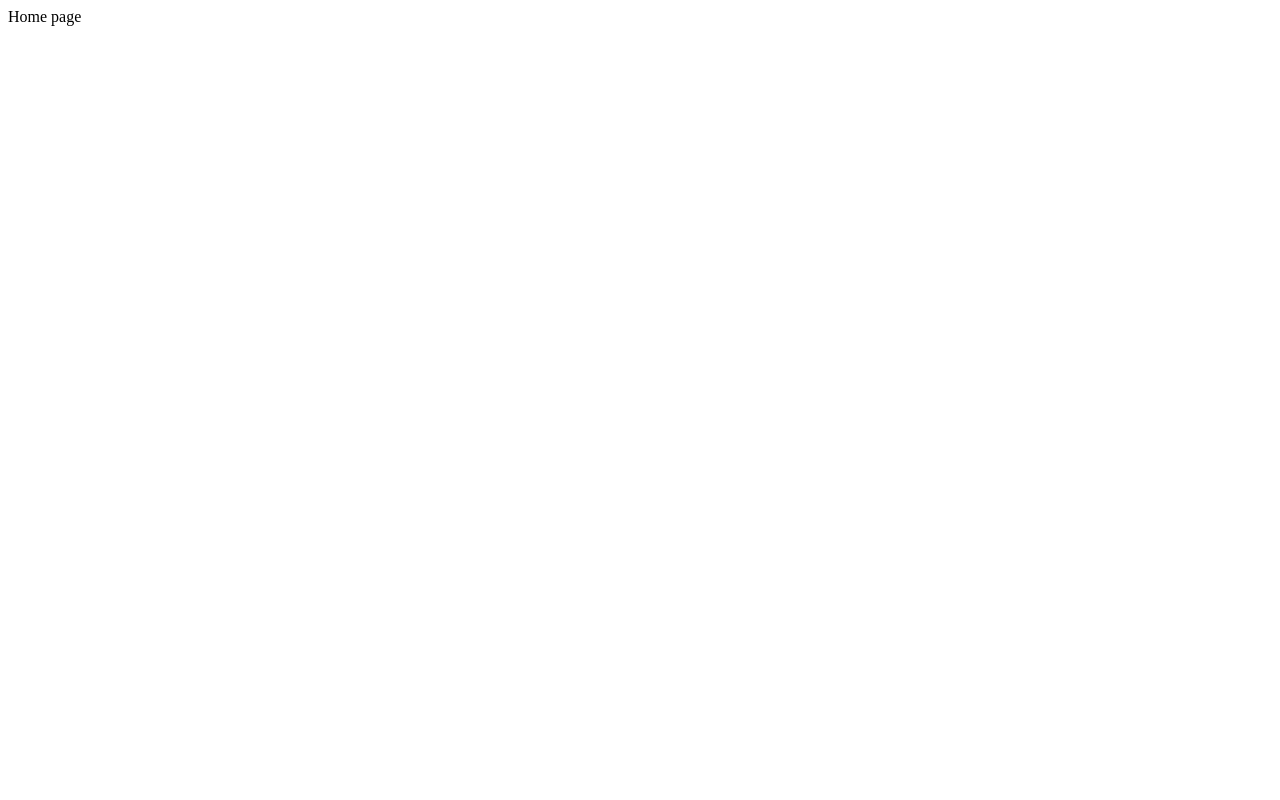
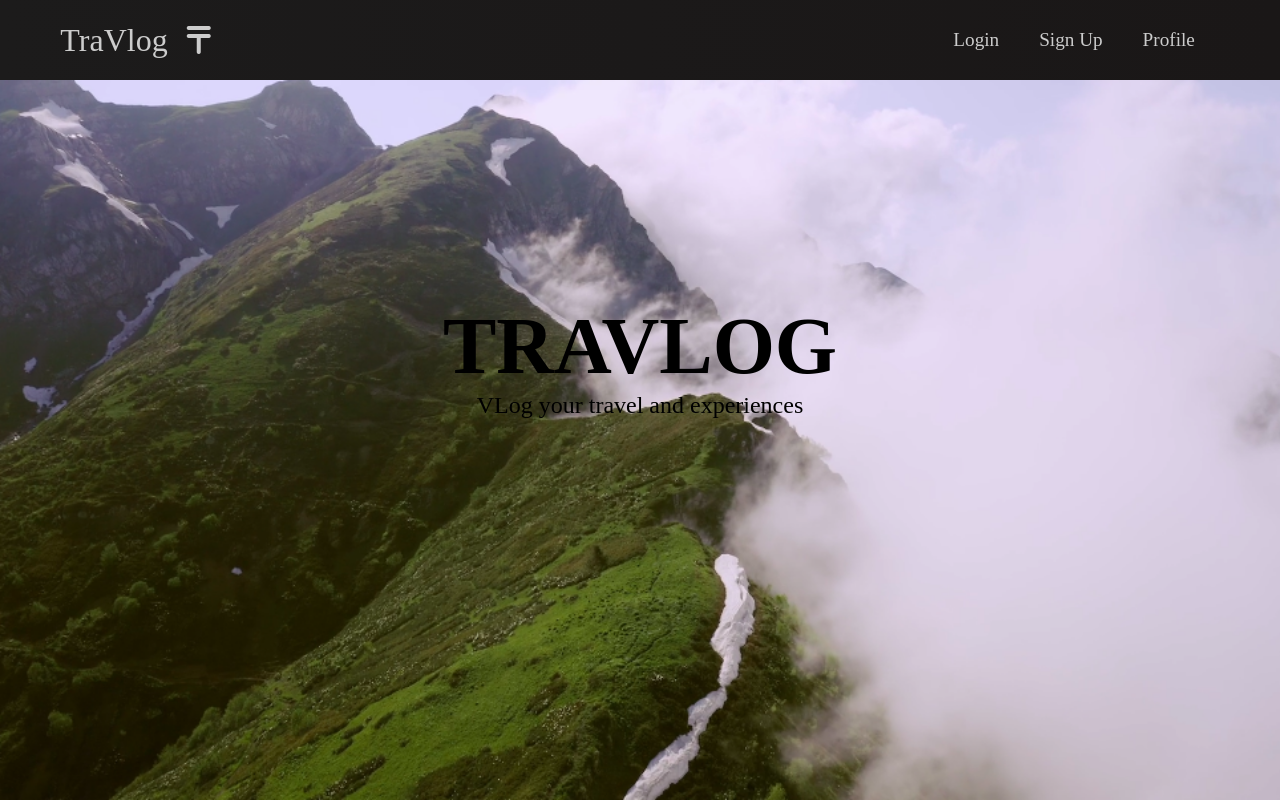
Before and after one commit to Navneet-Singh-123/HarbourX, a React (Create React App) app in the folder client/: page / in a window 1280 px wide. Built offline with nearby package versions, Linux system fonts and the light colour scheme; the HTML template or start-up script is replaced by a standard one.

Commit message:
Home page initial setup

```diff
--- a/client/public/index.html
+++ b/client/public/index.html
@@ -24,6 +24,13 @@
       work correctly both with client-side routing and a non-root public URL.
       Learn how to configure a non-root public URL by running `npm run build`.
     -->
+    <link
+      rel="stylesheet"
+      href="https://cdnjs.cloudflare.com/ajax/libs/font-awesome/6.0.0-beta2/css/all.min.css"
+      integrity="sha512-YWzhKL2whUzgiheMoBFwW8CKV4qpHQAEuvilg9FAn5VJUDwKZZxkJNuGM4XkWuk94WCrrwslk8yWNGmY1EduTA=="
+      crossorigin="anonymous"
+      referrerpolicy="no-referrer"
+    />
     <title>React App</title>
   </head>
   <body>
--- a/client/src/App.js
+++ b/client/src/App.js
@@ -1,7 +1,19 @@
-import React from "react";
+import React, { Fragment } from "react";
+import { BrowserRouter as Router, Route, Switch } from "react-router-dom";
+import Navbar from "./components/layout/Navbar";
+import HomePage from "./components/pages/Home";
 
 const App = () => {
-  return <div>Home page</div>;
+  return (
+    <Router>
+      <Fragment>
+        <Navbar />
+        <Switch>
+          <Route exact path="/" component={HomePage} />
+        </Switch>
+      </Fragment>
+    </Router>
+  );
 };
 
 export default App;
--- /dev/null
+++ b/client/src/components/layout/Navbar.js
@@ -0,0 +1,38 @@
+import React, { useState } from "react";
+import { Link } from "react-router-dom";
+import "../../resources/css/index.css";
+
+const Navbar = () => {
+  return (
+    <div>
+      <nav className="navbar">
+        <div className="navbar-container">
+          <Link to="/" className="navbar-logo">
+            <span style={{ paddingRight: "1.2rem" }}>TraVlog</span>
+            <i class="fas fa-tenge"></i>
+          </Link>
+          <ul className="nav-menu">
+            <li className="nav-item underline-effect">
+              <Link to="/login" className="nav-links ">
+                Login
+              </Link>
+            </li>
+            <li className="nav-item underline-effect">
+              <Link to="/sign-up" className="nav-links">
+                Sign Up
+              </Link>
+            </li>
+
+            <li className="nav-item underline-effect">
+              <Link to="/profile" className="nav-links">
+                Profile
+              </Link>
+            </li>
+          </ul>
+        </div>
+      </nav>
+    </div>
+  );
+};
+
+export default Navbar;
--- /dev/null
+++ b/client/src/components/pages/Home.js
@@ -0,0 +1,24 @@
+import React from "react";
+
+const Home = () => {
+  return (
+    <div>
+      <div className="home-background">
+        <div className="home-background-content">
+          <h1 className="home-background-head">TraVlog</h1>
+          <p
+            style={{
+              margin: "0",
+              fontSize: "1.5rem",
+              textAlign: "center",
+            }}
+          >
+            VLog your travel and experiences
+          </p>
+        </div>
+      </div>
+    </div>
+  );
+};
+
+export default Home;
--- /dev/null
+++ b/client/src/resources/css/index.css
@@ -0,0 +1,122 @@
+/* Navbar */
+
+* {
+  margin: 0;
+  padding: 0;
+}
+
+.navbar {
+  background: linear-gradient(90deg, rgb(28, 27, 27) 0%, rgb(26, 23, 23) 100%);
+  height: 80px;
+  display: flex;
+  justify-content: center;
+  align-items: center;
+  font-size: 1.2rem;
+  position: sticky;
+  top: 0;
+  z-index: 999;
+}
+
+.navbar-container {
+  display: flex;
+  padding-left: 1.7rem;
+  justify-content: center;
+  align-items: center;
+  height: 80px;
+}
+
+.navbar-logo {
+  color: rgb(204, 204, 204);
+  justify-self: start;
+  margin-left: 20px;
+  cursor: pointer;
+  text-decoration: none;
+  font-size: 2rem;
+  display: flex;
+  align-items: center;
+  transition: all 0.2s ease-out;
+}
+
+.navbar-logo:hover {
+  transition: all 0.2s ease-out;
+  color: #fff;
+}
+
+.nav-menu {
+  display: grid;
+  grid-template-columns: repeat(4, auto);
+  grid-gap: 40px;
+  list-style: none;
+  text-align: center;
+  width: 80vw;
+  justify-content: end;
+  margin-right: 2rem;
+}
+
+.nav-item {
+  height: 80px;
+}
+
+.nav-links {
+  color: rgb(204, 204, 204);
+  display: flex;
+  align-items: center;
+  text-decoration: none;
+  height: 100%;
+  transition: all 0.2s ease-out;
+}
+
+.nav-links:hover {
+  transition: all 0.2s ease-out;
+  color: #fff;
+}
+
+.underline-effect {
+  display: inline-block;
+  position: relative;
+  color: #fff;
+}
+
+.underline-effect:after {
+  content: "";
+  position: absolute;
+  width: 100%;
+  transform: scaleX(0);
+  height: 2px;
+  bottom: 0;
+  left: 0;
+  background-color: #fff;
+  transform-origin: bottom right;
+  transition: transform 0.25s ease-out;
+}
+
+.underline-effect:hover:after {
+  transform: scaleX(1);
+  transform-origin: bottom left;
+}
+
+/* Home Page */
+
+.home-background {
+  width: 100%;
+  min-height: calc(100vh - 5rem);
+  z-index: -2;
+  background: url("../images/home.png");
+  background-size: cover;
+}
+
+.home-background-content {
+  position: absolute;
+  top: 45%;
+  left: 50%;
+  transform: translate(-50%, -50%);
+  color: rgb(0, 0, 0);
+  text-align: left;
+}
+
+.home-background-head {
+  text-transform: uppercase;
+  margin: 0;
+  font-size: 5rem;
+  white-space: nowrap;
+}
--- a/package.json
+++ b/package.json
@@ -16,6 +16,8 @@
     "config": "^3.3.6",
     "express": "^4.17.1",
     "mongoose": "^6.0.9",
-    "nodemon": "^2.0.13"
+    "nodemon": "^2.0.13",
+    "react-background-slideshow": "^1.0.4",
+    "react-router-dom": "^5.3.0"
   }
 }
```
Also changed, not shown: client/src/resources/images/home.png (added), 1 other file (tests, documents, lock files or other folders).
